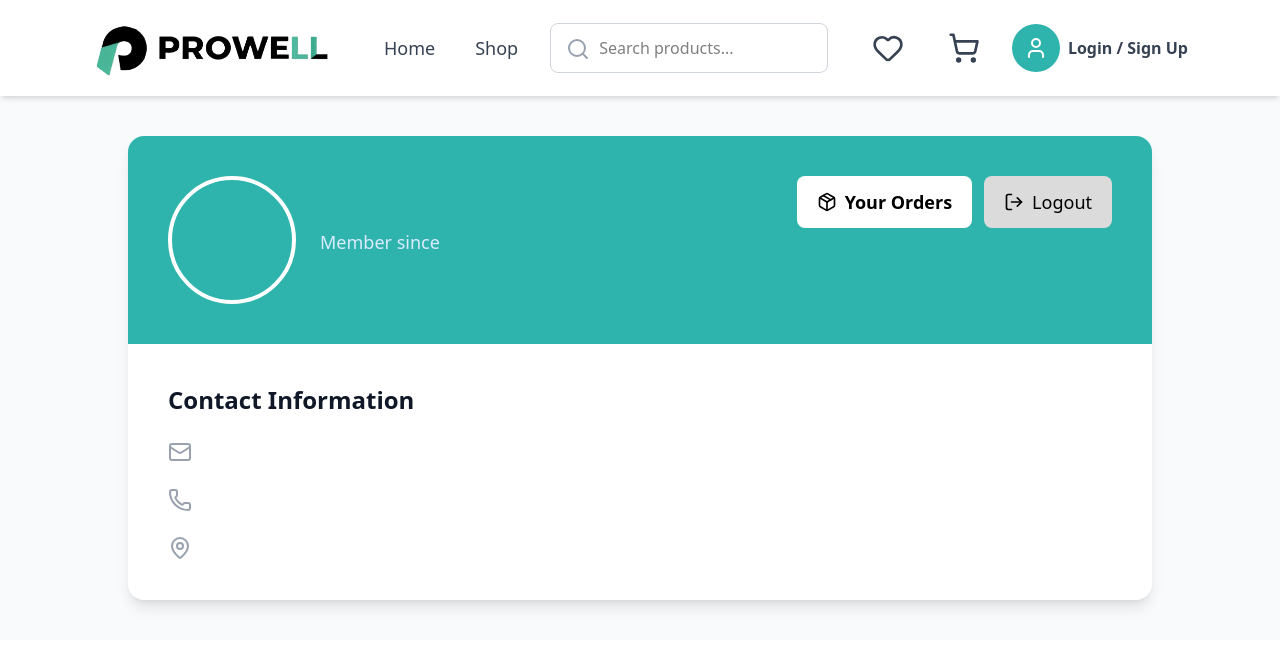
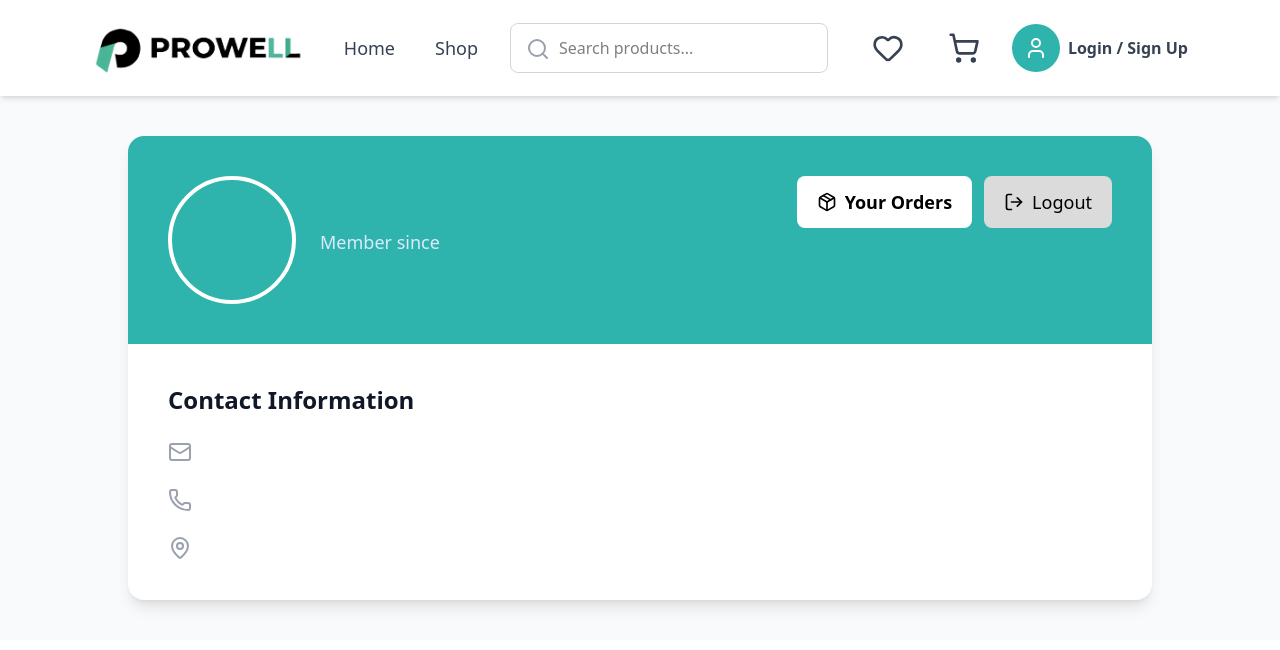
Before and after one commit to rihen-w/E-Commerse-Project, a React (Vite) app in the folder my-app/: page /profile in a window 1280 px wide. Shown: the top 650 px of the page. Built offline with nearby package versions, Linux system fonts and the light colour scheme.

Commit message:
img change

```diff
--- a/my-app/src/components/Navbar.jsx
+++ b/my-app/src/components/Navbar.jsx
@@ -66,10 +66,9 @@ export default function Navbar() {
     >
       <Menu className="h-8 w-8" />
     </button>
-
-              <Link to="/">
+    <Link to="/" className="flex-shrink-0">
       <img
-                  className="w-73 pr-13"
+        className="h-10 md:h-15 lg:h-15 w-auto pr-10"
         src={Logo}
         alt="Prowell"
       />
```
Lines whose indentation alone changed are shown as unchanged.
